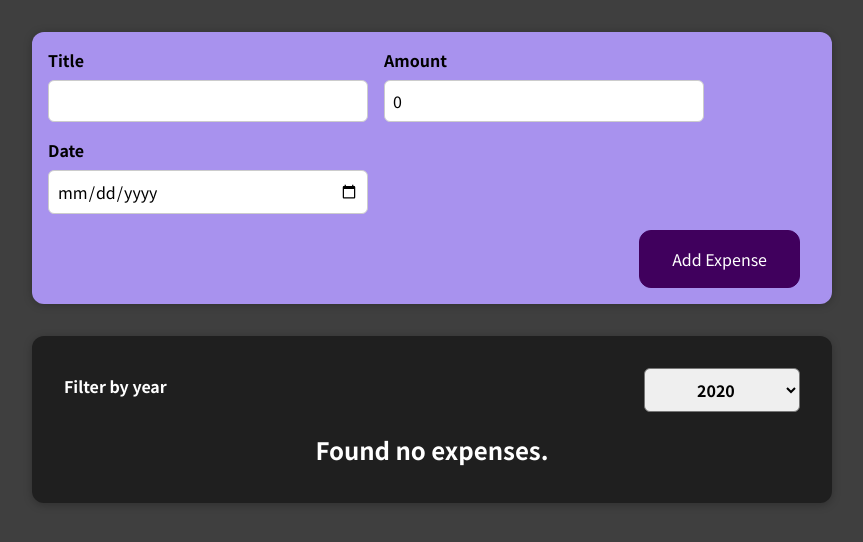
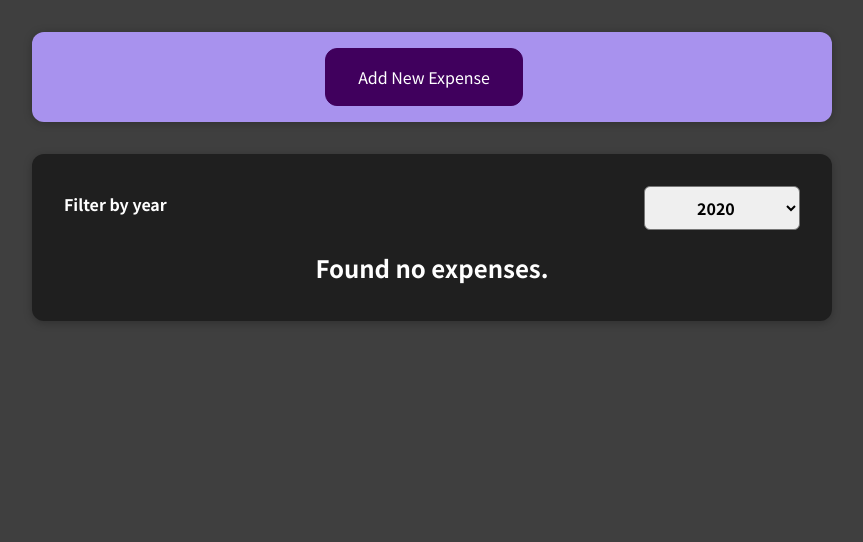
Before and after one commit to abhaygupta26/Price-Tracker, a React (Create React App) app: page / in a window 1280 px wide. Shown: the top 542 px of the page, without its empty margins (208-1071 px from the left). Built offline with nearby package versions, Linux system fonts and the light colour scheme.

Commit message:
showing the form conditionally by clicking on the button.

```diff
--- a/src/components/NewExpense/ExpenseForm.js
+++ b/src/components/NewExpense/ExpenseForm.js
@@ -64,7 +64,9 @@
           />
         </div>
       </div>
+
       <div className='new-expense__actions'>
+        <button onClick={props.onCancel}>Cancel</button>
         <button type='submit'>Add Expense</button>
       </div>
     </form>
--- a/src/components/NewExpense/NewExpense.js
+++ b/src/components/NewExpense/NewExpense.js
@@ -1,19 +1,36 @@
-import React from "react";
+import React, { useState } from "react";
 import "./NewExpense.css";
 import ExpenseForm from "./ExpenseForm";
 
 const NewExpense = (props) => {
+  const [isEditing, setIsEditing] = useState(false);
   const saveExpenseDataHandler = (enteredExpenseData) => {
     const expenseData = {
       ...enteredExpenseData,
       id: Math.random().toString(),
     };
     props.onAddExpense(expenseData);
+    setIsEditing(false);
+  };
+
+  const startEditingHandler = () => {
+    setIsEditing(true);
+  };
+  const stopEditingHandler = () => {
+    setIsEditing(false);
   };
 
   return (
     <div className='new-expense'>
-      <ExpenseForm onSaveExpenseData={saveExpenseDataHandler} />
+      {!isEditing && (
+        <button onClick={startEditingHandler}>Add New Expense</button>
+      )}
+      {isEditing && (
+        <ExpenseForm
+          onSaveExpenseData={saveExpenseDataHandler}
+          onCancel={stopEditingHandler}
+        />
+      )}
     </div>
   );
 };
```
